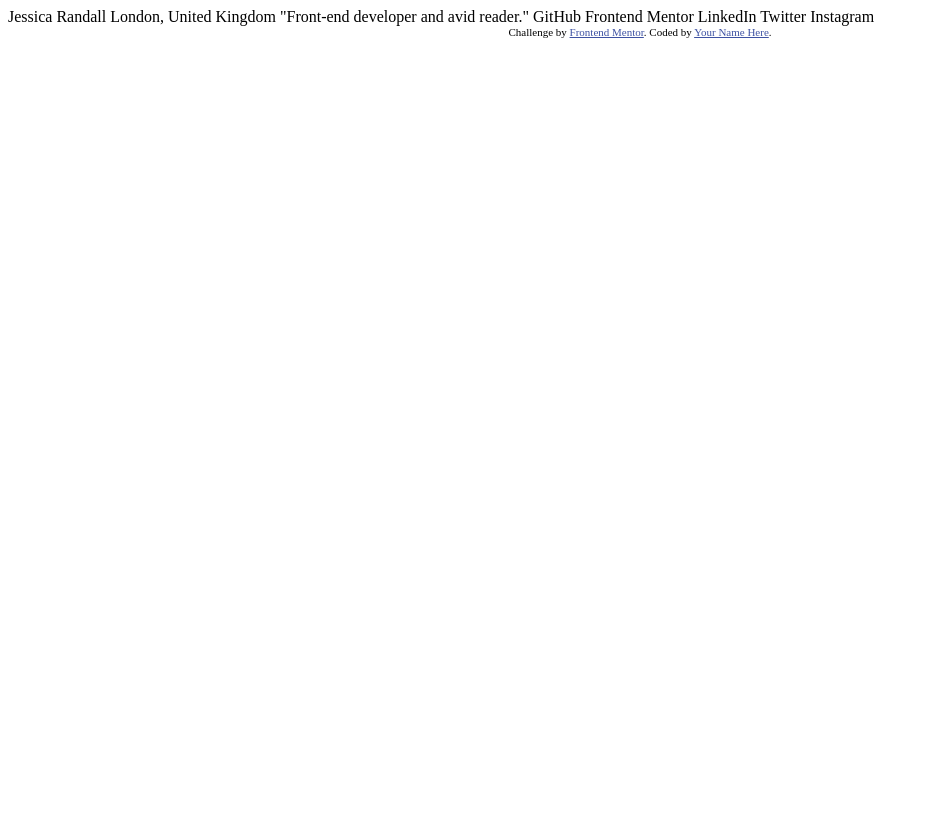
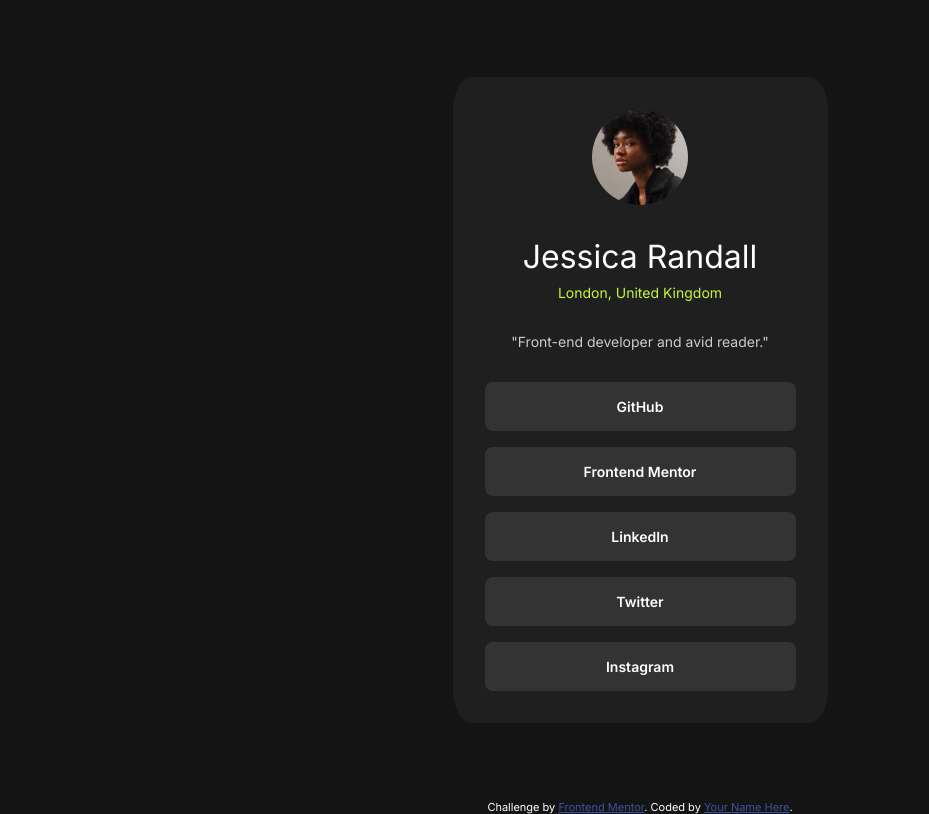
Before and after one commit to Arturkobylianskyi/Social-links-profile, a plain HTML site: page index.html in a window 1280 px wide. Shown: the whole page, without its empty margins (0-929 px from the left). Drawn offline with Linux system fonts and the light colour scheme.

Commit message:
refactor: Improve semantics and styles of social links card
This commit completely refactors the social links profile component
to align with modern HTML semantics and CSS best practices.

HTML Structure & Semantics:
- Replaced presentational `div` wrapper with the semantic `<main>` tag.
- Promoted the author's name to a `<h1>` for better document outline
  and accessibility, removing the `<figure>`/`<figcaption>` structure.
- Replaced the incorrect `<address>` tag with a standard `<p>` for the location.
- Used `<blockquote>` for the user's bio to semantically represent it as a quote.
- Removed redundant nested `<main>` and `<nav>` elements inside the `<article>`.

CSS Styling:
- Scoped all component styles to a single class (`.social-links`) to
  avoid polluting global styles.
- Established a clear separation of concerns for styling `ul` (container/layout)
  and `a` (button appearance).
- Implemented a modern flexbox layout with `gap` for item spacing.
- Added `:hover` and `:focus` states for better interactivity and accessibility.

```diff
--- a/index.html
+++ b/index.html
@@ -7,6 +7,7 @@
   <link rel="icon" type="image/png" sizes="32x32" href="./assets/images/favicon-32x32.png">
 
   <title>Frontend Mentor | Social links profile</title>
+  <link rel="stylesheet" href="style.css">
 
   <!-- Feel free to remove these styles or customise in your own stylesheet 👍 -->
   <style>
@@ -16,19 +17,34 @@
 </head>
 <body>
 
-  Jessica Randall
-  London, United Kingdom
-  "Front-end developer and avid reader."
+  <main class="wrapper">
+    <article class="card">
+      <header>
 
-  GitHub
-  Frontend Mentor
-  LinkedIn
-  Twitter
-  Instagram
+        <img src="assets/images/avatar-jessica.jpeg" alt="avatar author" class="author-avatar">
+        <h1 class="name">Jessica Randall</h1>
 
-  <div class="attribution">
-    Challenge by <a href="https://www.frontendmentor.io?ref=challenge" target="_blank">Frontend Mentor</a>.
-    Coded by <a href="#">Your Name Here</a>.
-  </div>
+        <p class="address">London, United Kingdom</p>
+
+        <p class="quote">"Front-end developer and avid reader."</p>
+      </header>
+
+      <ul>
+        <li><a href="#">GitHub</a></li>
+        <li><a href="#">Frontend Mentor</a></li>
+        <li><a href="#">LinkedIn</a></li>
+        <li><a href="#">Twitter</a></li>
+        <li><a href="#">Instagram</a></li>
+      </ul>
+    </article>
+
+  </main>
+
+  <footer>
+    <div class="attribution">
+      Challenge by <a href="https://www.frontendmentor.io?ref=challenge" target="_blank">Frontend Mentor</a>.
+      Coded by <a href="#">Your Name Here</a>.
+    </div>
+  </footer>
 </body>
 </html>
--- /dev/null
+++ b/style.css
@@ -0,0 +1,79 @@
+@import url('https://fonts.googleapis.com/css2?family=Inter:ital,opsz,wght@0,14..32,100..900;1,14..32,100..900&display=swap');
+
+* {
+    margin: 0;
+    padding: 0;
+    box-sizing: border-box;
+}
+
+body {
+    font-family: "Inter", sans-serif;
+    font-size: 14px;
+    background-color: hsl(0, 0%, 8%);
+    color: hsl(0, 0%, 100%);
+}
+
+.wrapper {
+    display: flex;
+    justify-content: center;
+    align-items: center;
+    flex-direction: column;
+    min-height: 100vh;
+}
+
+.card {
+    min-width: 375px;
+    background-color: hsl(0, 0%, 12%);
+    border-radius: 5%;
+    padding: 2rem;
+}
+
+.author-avatar {
+    display: block;
+    margin: 0 auto 2rem auto;
+    border-radius: 50% ;
+    width: 6rem;
+}
+
+.name {
+    font-size: 2rem;
+    text-align: center;
+    font-weight: 400;
+    margin-bottom: 0.5rem;
+}
+
+.address {
+    text-align: center;
+    color: hsl(75, 94%, 57%);
+    margin-bottom: 2rem;
+}
+
+.quote {
+    text-align: center;
+    font-weight: 400;
+    color: hsla(0, 0%, 100%, 0.77);
+    margin-bottom: 2rem;
+}
+
+ul {
+    list-style: none;
+    display: flex;
+    flex-direction: column;
+    gap: 1rem;
+}
+
+ul li a {
+    display: block;
+    padding: 1rem;
+    text-align: center;
+    border-radius: 0.5rem;
+    background-color: hsl(0, 0%, 20%);
+    text-decoration: none;
+    font-weight: 600;
+    color: hsl(0, 0%, 100%);
+}
+
+ul li a:hover, ul li a:focus {
+    background-color: hsl(75, 94%, 57%);
+    color: hsl(0, 0%, 20%);
+}
```
Also changed, not shown: preview.jpg (deleted).
